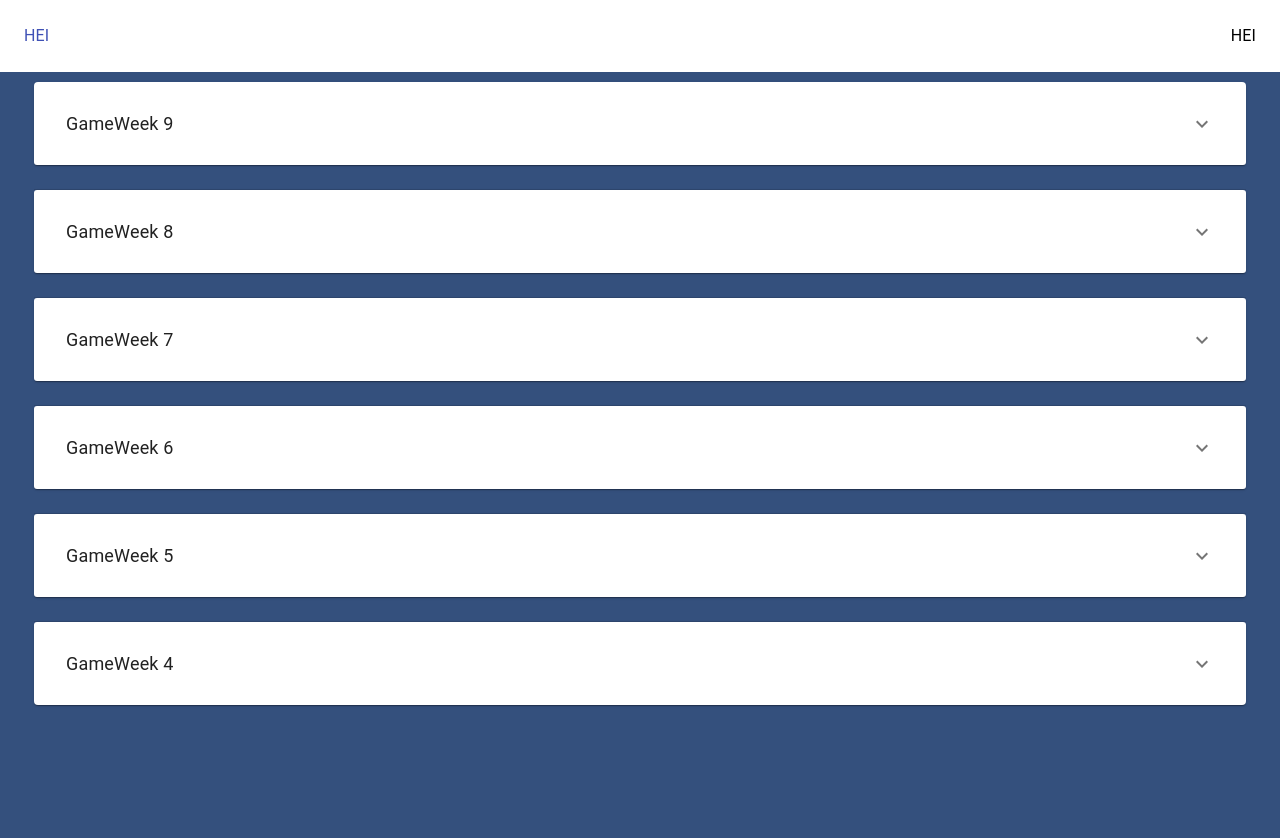
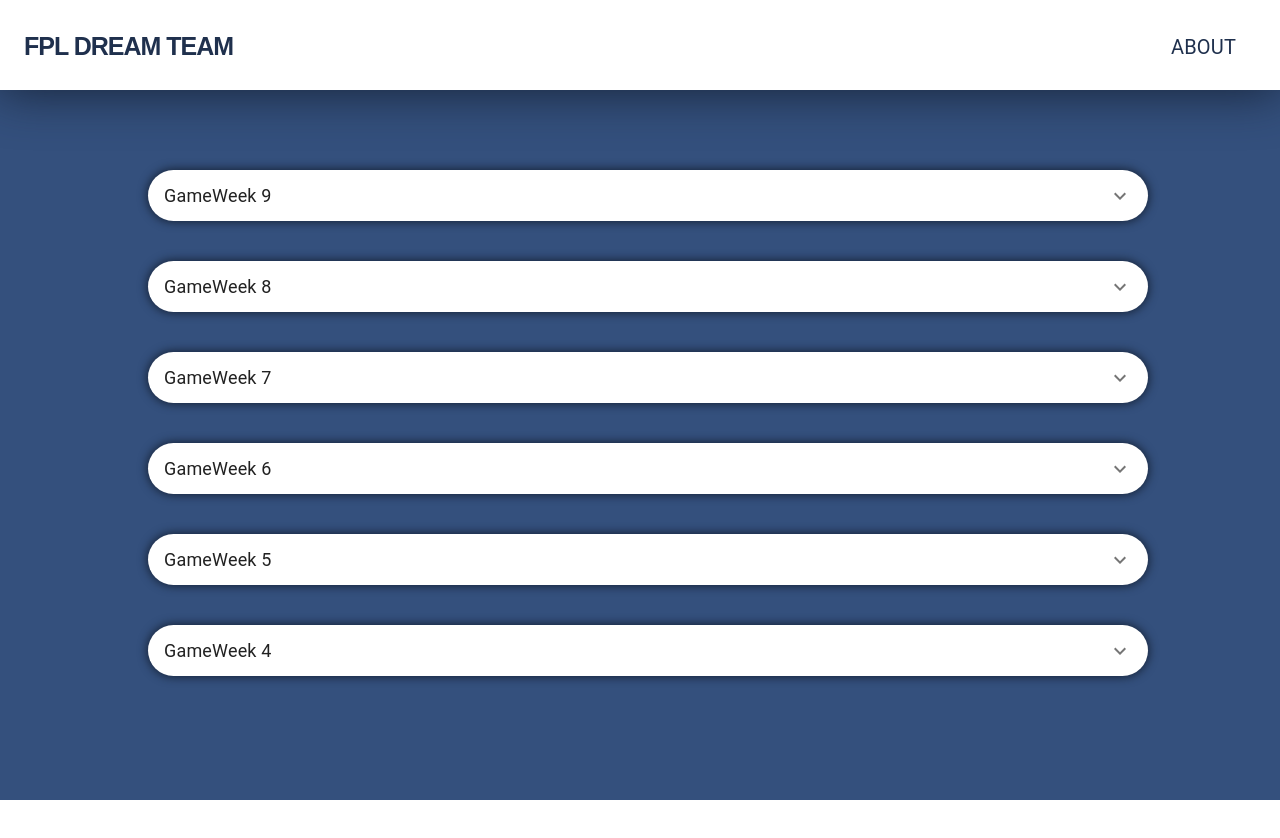
Before and after one commit to eliotks/fpl-wizard, a React (Create React App) app: page / in a window 1280 px wide. Shown: the top 838 px of the page. After the commit the page ends 800 px from the top, so only its background shows below. Built offline with nearby package versions, Linux system fonts and the light colour scheme.

Commit message:
Header added and styling changes

```diff
--- a/src/App.tsx
+++ b/src/App.tsx
@@ -1,9 +1,9 @@
 import React from 'react';
 import { withStyles } from '@material-ui/core/styles';
 import { WithStyles } from "@material-ui/styles"
-import Container from '@material-ui/core/Container';
-import GameWeekList from './components/GameWeekList';
 import Header from './components/Header';
+import Main from './views/Main';
+import About from './views/About';
 
 import {
   BrowserRouter as Router,
@@ -17,16 +17,6 @@ const styles = {
     background: "#34507d",
     minHeight: '100vh',
   },
-  gameweekList: {
-    padding: "40px 100px 0px 100px",
-  },
-  field: {
-    width: '100%',
-    padding: 50,
-    display: 'flex',
-    alignItems: 'center',
-    justifyContent: 'center'
-  }
 };
 
 
@@ -36,20 +26,16 @@ const App: React.FunctionComponent<IProps> = props => {
   const { classes } = props;
   return (
     <Router>
+      <div className={classes.root}>
         <Header></Header>
-      <div className={classes.root}>
           {/* A <Switch> looks through its children <Route>s and
             renders the first one that matches the current URL. */}
           <Switch>
             <Route path="/about">
-            <Container>
-              hei
-            </Container>
+                <About/>
             </Route>
             <Route path="/">
-            <Container>
-              <GameWeekList/>
-            </Container>
+                <Main/>
             </Route>
           </Switch>
       </div>
--- a/src/components/GameWeek/index.tsx
+++ b/src/components/GameWeek/index.tsx
@@ -5,7 +5,6 @@ import Accordion from '@material-ui/core/Accordion';
 import AccordionDetails from '@material-ui/core/AccordionDetails';
 import AccordionSummary from '@material-ui/core/AccordionSummary';
 import Typography from '@material-ui/core/Typography';
-import Grid from '@material-ui/core/Grid';
 import ExpandMoreIcon from '@material-ui/icons/ExpandMore';
 import Container from '@material-ui/core/Container';
 import Field from '../Field';
@@ -18,18 +17,22 @@ import Field from '../Field';
 
 const styles = {
     root: {
-        padding: 16,
-        borderRadius: 3
+        width: 1000,
+        // Fixes some weird bug
+        '&:before': {
+            height: "0",
+        },
+        boxShadow: "0px 0px 10px 1px #162236",
     },
     header: {
         fontSize: 18
     },
     field: {
-        width: '100%',
-        padding: 50,
+        // padding: 50,
         display: 'flex',
         alignItems: 'center',
         justifyContent: 'center',
+        paddingBottom: 20,
     },
 };
 
@@ -45,7 +48,8 @@ const GameWeek: React.FunctionComponent<IProps> = props =>  {
 
     const { classes, gameweekNumber } = props;
     return (
-        <Accordion  className={classes.root} expanded={expanded} onChange={() => setExpanded(! expanded)}>
+        <Container>
+            <Accordion className={classes.root} expanded={expanded} onChange={() => setExpanded(! expanded)} style={{ borderRadius: 30 }}>
                 <AccordionSummary expandIcon={<ExpandMoreIcon />}>
                     <Typography className={classes.header}>{"GameWeek  " + gameweekNumber.toString()}</Typography>
                 </AccordionSummary>
@@ -53,6 +57,7 @@ const GameWeek: React.FunctionComponent<IProps> = props =>  {
                     <Container className={classes.field}> <Field gameweekNumber={gameweekNumber}/> </Container>
                 </AccordionDetails>
             </Accordion>
+        </Container>
     )
 }
 
--- a/src/components/GameWeekList/index.tsx
+++ b/src/components/GameWeekList/index.tsx
@@ -2,13 +2,14 @@ import React, { useState } from 'react';
 import { withStyles } from '@material-ui/core/styles';
 import { WithStyles } from "@material-ui/styles";
 import GameWeek from '../GameWeek';
+import Container from '@material-ui/core/Container';
 
 
 const styles = {
   root: {
-    padding: 10,
+    padding: 40,
     '& > div': {
-        marginBottom: 25,
+        marginBottom: 40,
     },
   },
 };
@@ -23,7 +24,7 @@ const GameWeekList: React.FunctionComponent<IProps> = props =>  {
     return (
         <div className={classes.root}>
             {gameweeks.map((item, index) => {
-                return <GameWeek gameweekNumber={item}/>
+                return <Container><GameWeek gameweekNumber={item}/></Container>
             })}
         </div>
     )
--- a/src/components/Header/index.tsx
+++ b/src/components/Header/index.tsx
@@ -2,15 +2,36 @@ import React from 'react';
 import { Link as RouterLink } from 'react-router-dom';
 import Link from '@material-ui/core/Link';
 import { withStyles } from '@material-ui/core/styles';
-import { WithStyles } from "@material-ui/styles"
+import { WithStyles, createStyles } from "@material-ui/styles"
 import Typography from '@material-ui/core/Typography';
 import Grid from '@material-ui/core/Grid';
 
-const styles = {
+const styles = () =>
+    createStyles({
     root: {
+        backgroundColor: "#ffffff",
+        position: "absolute",
         padding: 24,
+        paddingTop: 28,
+        boxShadow: "0px 0px 50px 1px #162236",
+        zIndex: 2,
     },
-};
+    mainLogo: {
+        fontFamily: "Nunito, sans-serif",
+        fontStyle: 'normal',
+        fontSize: 25,
+        fontWeight: 600,
+        letterSpacing: -1,
+        color: "#1f304d",
+    },
+    about: {
+        color: "#1f304d",
+        paddingRight: 20,
+    },
+    aboutText: {
+        fontSize: 20,
+    }
+});
 
 
 type IProps = WithStyles<typeof styles>
@@ -27,13 +48,14 @@ const Header: React.FunctionComponent<IProps> = props =>  {
             alignItems="center"
         >
             <Grid item>
-            <Link component={RouterLink} to="/about">
-                <Typography> HEI </Typography>
-            </Link>
-
+                <Link component={RouterLink} to="/" underline="none">
+                    <Typography className={classes.mainLogo}> FPL DREAM TEAM </Typography>
+                </Link>
             </Grid>
-            <Grid item>
-                <Typography> HEI </Typography>
+            <Grid item className={classes.about}>
+                <Link component={RouterLink} to="/about" color="inherit">
+                    <Typography className={classes.aboutText}> ABOUT </Typography>
+                </Link>
             </Grid>
         </Grid>
     )
--- /dev/null
+++ b/src/views/About/index.tsx
@@ -0,0 +1,27 @@
+import React from 'react';
+import { withStyles } from '@material-ui/core/styles';
+import { WithStyles, createStyles } from "@material-ui/styles"
+import Container from '@material-ui/core/Container';
+
+const styles = () =>
+createStyles({
+    root: {
+        padding: "200px 100px 10px 100px"
+    },
+});
+
+
+type IProps = WithStyles<typeof styles>
+
+const About: React.FunctionComponent<IProps> = props =>  {
+
+    const { classes } = props;
+    return (
+        <Container className={classes.root}>
+              hei hei hei
+        </Container>
+    )
+}
+
+
+export default withStyles(styles)(About);
--- /dev/null
+++ b/src/views/Main/index.tsx
@@ -0,0 +1,31 @@
+import React from 'react';
+import { withStyles } from '@material-ui/core/styles';
+import { WithStyles, createStyles } from "@material-ui/styles"
+import Container from '@material-ui/core/Container';
+import GameWeekList from '../../components/GameWeekList';
+
+
+const sideMenuWidth: number = 220;
+
+const styles = () =>
+createStyles({
+    root: {
+        padding: "130px 60px 10px 60px",
+    },
+});
+
+
+type IProps = WithStyles<typeof styles>
+
+const Main: React.FunctionComponent<IProps> = props =>  {
+
+    const { classes } = props;
+    return (
+        <Container className={classes.root}>
+            <GameWeekList/>
+        </Container>
+    )
+}
+
+
+export default withStyles(styles)(Main);
```
Lines whose indentation alone changed are shown as unchanged.
